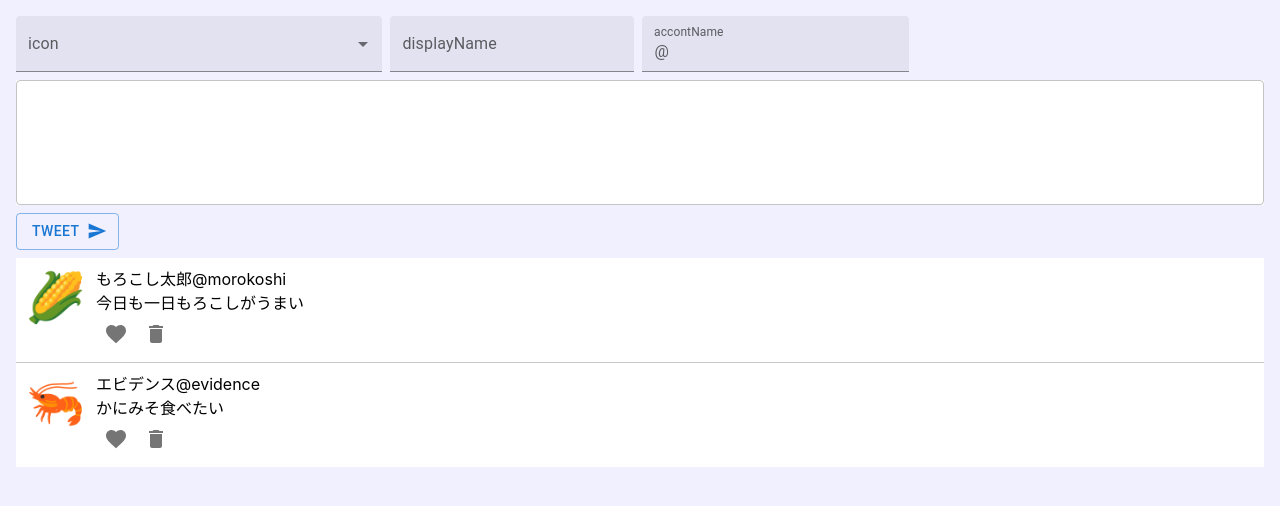
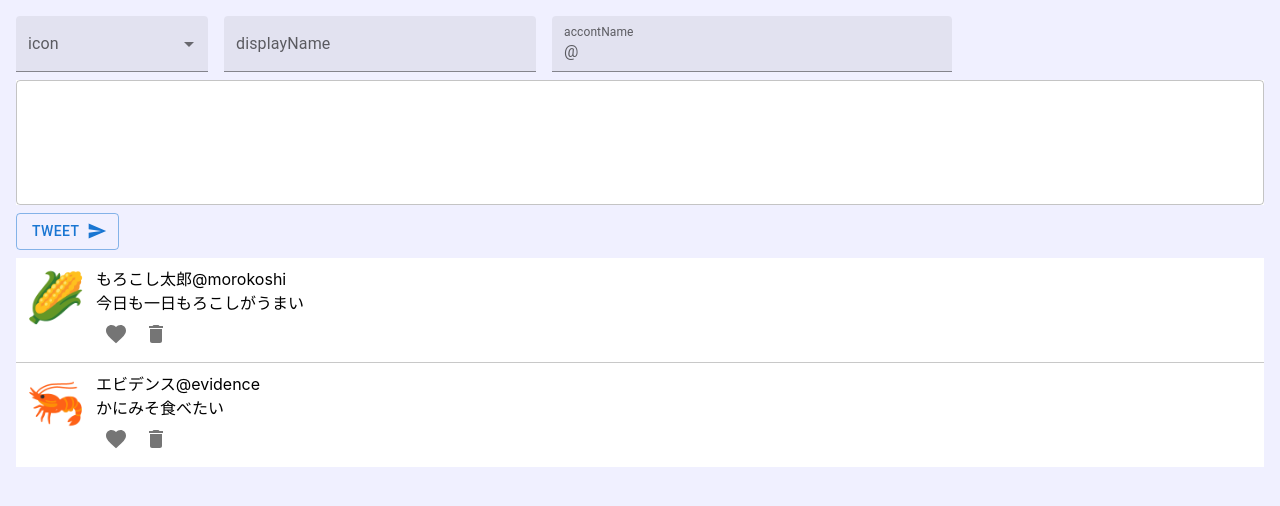
Before and after one commit to mutsu-study/my-app, a React (Create React App) app: page / in a window 1280 px wide. Shown: the top 506 px of the page. Built offline with nearby package versions, Linux system fonts and the light colour scheme.

Commit message:
プロトタイプ完成

```diff
--- a/src/features/components/TweetInput.tsx
+++ b/src/features/components/TweetInput.tsx
@@ -4,6 +4,7 @@ import {
   Box,
   Button,
   FormControl,
+  Grid,
   InputAdornment,
   InputLabel,
   MenuItem,
@@ -85,9 +86,12 @@ export const TweetInput = ({ addTweet }: tweetInputProps): JSX.Element => {
 
   return (
     <Box>
+      <Stack>
         <form onSubmit={handleSubmit(sendTweet)}>
           <Stack>
-          <Box>
+            <Grid container>
+              <Grid item xs={2}>
+                <Box sx={{ mr: 1 }}>
                   <FormControl className="iconSelect" variant="filled">
                     <InputLabel className="iconSelect">icon</InputLabel>
                     <Select
@@ -103,15 +107,21 @@ export const TweetInput = ({ addTweet }: tweetInputProps): JSX.Element => {
                       ))}
                     </Select>
                   </FormControl>
+                </Box>
+              </Grid>
+              <Grid item xs={3} className="displayName" sx={{ mr: 2 }}>
+                <Box className="displayName">
                   <TextField
                     {...register("displayName")}
                     label="displayName"
                     variant="filled"
                     inputRef={displayNameRef}
-              sx={{
-                mr: 1,
-              }}
+                    sx={{ width: "100%" }}
                   />
+                </Box>
+              </Grid>
+              <Grid item xs={4}>
+                <Box className="accountName" sx={{ mr: 2 }}>
                   <TextField
                     {...register("accountName")}
                     label="accontName"
@@ -122,9 +132,11 @@ export const TweetInput = ({ addTweet }: tweetInputProps): JSX.Element => {
                         <InputAdornment position="start">@</InputAdornment>
                       ),
                     }}
-              sx={{ mr: 1 }}
+                    sx={{ width: "100%" }}
                   />
                 </Box>
+              </Grid>
+            </Grid>
           </Stack>
           <Box>
             <TextField
@@ -136,6 +148,7 @@ export const TweetInput = ({ addTweet }: tweetInputProps): JSX.Element => {
               sx={{ mt: 1 }}
             />
           </Box>
+        </form>
         <Box>
           <Button
             className="send-tweet"
@@ -147,7 +160,7 @@ export const TweetInput = ({ addTweet }: tweetInputProps): JSX.Element => {
             Tweet
           </Button>
         </Box>
-      </form>
+      </Stack>
     </Box>
   );
 };
--- a/src/index.css
+++ b/src/index.css
@@ -57,5 +57,5 @@ code {
 }
 
 .iconSelect {
-  width: 30%;
+  width: 100%;
 }
```
Lines whose indentation alone changed are shown as unchanged.
